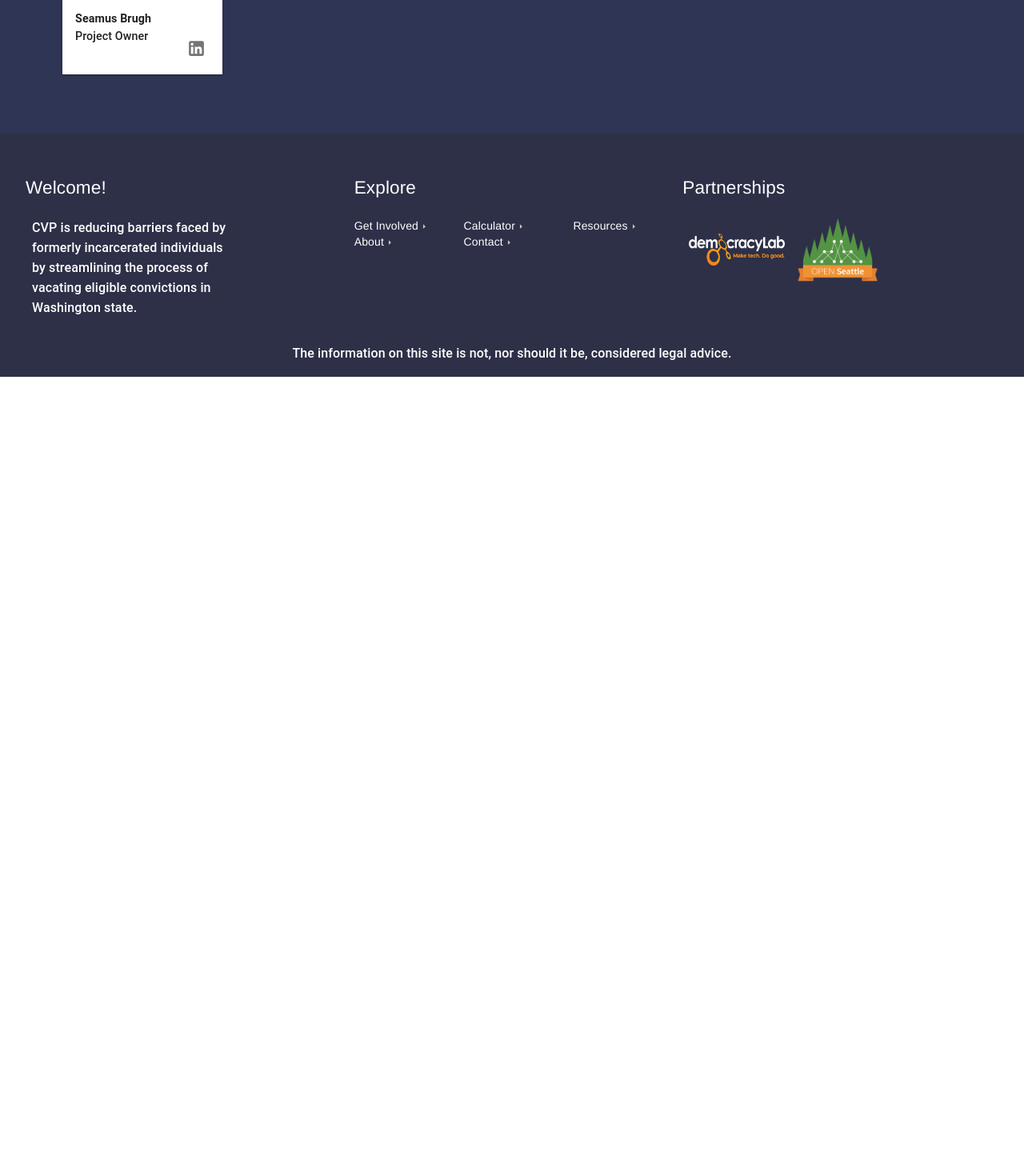
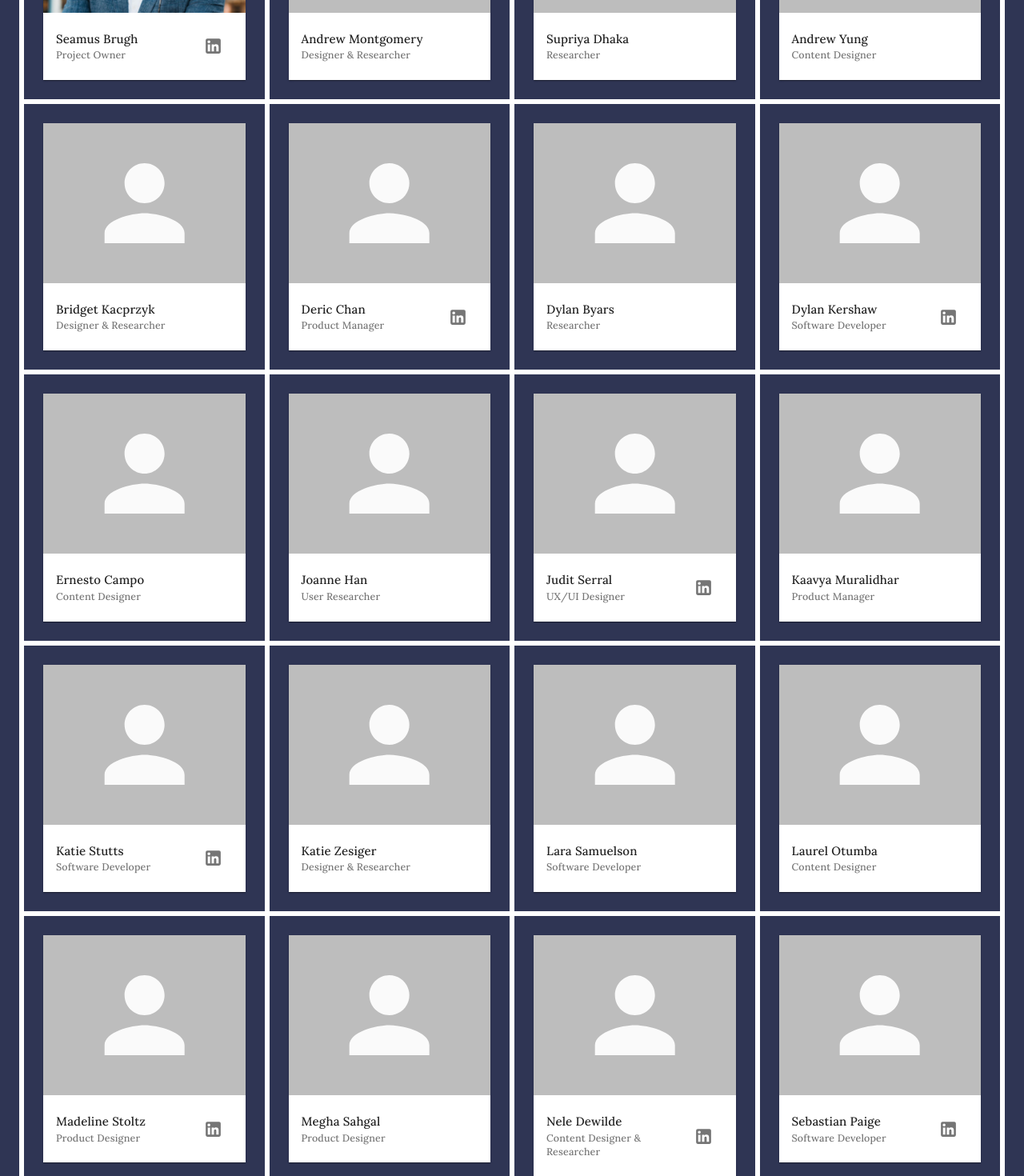
Before and after one commit to openseattle/clearviction-v1, a React (Create React App) app: page /about in a window 1280 px wide. Shown: the part 2480-3950 px from the top of the page at 80% size. Before the commit the page ends 2951 px from the top, so only its background shows below. Built offline with nearby package versions, Linux system fonts and the light colour scheme.

Commit message:
add more team data, refactor team card

```diff
--- a/src/Components/TeamCard.jsx
+++ b/src/Components/TeamCard.jsx
@@ -2,17 +2,16 @@ import {
   Avatar,
   Card,
   makeStyles,
-  Typography,
-  CardContent,
   IconButton,
-  CardActions,
   CardMedia,
+  List,
+  ListItem,
+  ListItemText,
 } from "@material-ui/core";
 import { LinkedIn } from "@material-ui/icons";
 
 const useStyles = makeStyles({
   card: {
-    width: 200,
     borderRadius: 0,
   },
   name: {
@@ -26,25 +25,24 @@ const useStyles = makeStyles({
 
 const TeamCard = (props) => {
   const classes = useStyles();
-
-  const {firstName, lastName, role, photo, linkedIn} = props.member;
-
+  const { firstName, lastName, role, profileImage, linkedIn } = props.member;
   return (
     <Card className={classes.card}>
       <CardMedia>
-        <Avatar className={classes.avatar} variant="square" src={photo} />
+        <Avatar
+          className={classes.avatar}
+          variant="square"
+          src={profileImage}
+        />
       </CardMedia>
-      <CardContent style={{ marginBottom: "-45px" }}>
-        <Typography className={classes.name} variant="h6">
-          {firstName} {lastName}
-        </Typography>
-        <Typography variant="h6">{role}</Typography>
-      </CardContent>
-      <CardActions style={{ display: "flex", justifyContent: "right" }}>
-        <IconButton href={linkedIn} target="_blank" rel="noopener noreferrer">
-          <LinkedIn fontSize="large" />
-        </IconButton>
-      </CardActions>
+      <List>
+        <ListItem>
+          <ListItemText primary={firstName + " " + lastName} secondary={role} />
+          <IconButton href={linkedIn} target="_blank" rel="noopener noreferrer">
+            {linkedIn && <LinkedIn fontSize="large" />}
+          </IconButton>
+        </ListItem>
+      </List>
     </Card>
   );
 };
--- a/src/Pages/AboutPage.jsx
+++ b/src/Pages/AboutPage.jsx
@@ -106,10 +106,13 @@ const useStyles = makeStyles((theme) => ({
     marginBottom: theme.spacing(9),
     color: "white",
   },
-
   highlightText: {
     color: theme.palette.highlight.main,
   },
+  cardGrid: {
+    padding: theme.spacing(3),
+  }
+
 }));
 
 const AboutPage = () => {
@@ -276,22 +279,19 @@ const AboutPage = () => {
           <Typography className={classes.ourTeamTitle} variant="h2">
             The Team
           </Typography>
-          <Grid container>
-            {team.map((member) => (
+          <Grid container style={{borderStyle: "solid", borderColor: "white", justifyContent: "space-evenly"}}>
+            {team.map((member, idx) => (
               <Grid
-                key={member.firstName}
+                className={classes.cardGrid}
+                key={idx}
                 item
                 xs={6}
                 sm={4}
                 md={3}
                 lg={3}
-                style={{
-                  display: "flex",
-                  justifyContent: "center",
-                  padding: "1rem",
-                }}
+                style={{borderStyle: "solid", borderColor: "white", justifyContent: "space-evenly"}}
               >
-                <TeamCard key={member.firstName} member={member} />
+                <TeamCard  member={member} />
               </Grid>
             ))}
           </Grid>
--- a/src/data/teamData.ts
+++ b/src/data/teamData.ts
@@ -1,11 +1,133 @@
 import Seamus_Brugh from "../Assets/team/Seamus Brugh.png";
-const team = [
+
+type teamMember = {
+  firstName: string;
+  lastName: string;
+  role: string;
+  linkedIn?: string;
+  profileImage?: string;
+}
+
+const team: teamMember[] = [
   {
     firstName: "Seamus",
     lastName: "Brugh",
     role: "Project Owner",
-    photo: Seamus_Brugh,
-    linkedIn: "",
-  },
+    linkedIn: "https://www.linkedin.com/in/seamusbrugh/",
+    profileImage: Seamus_Brugh,
+},
+{
+    firstName: "Andrew",
+    lastName: "Montgomery",
+    role: "Designer & Researcher",
+},
+{
+    firstName: "Supriya",
+    lastName: "Dhaka",
+    role: "Researcher",
+},
+{
+    firstName: "Andrew",
+    lastName: "Yung",
+    role: "Content Designer",
+},
+{
+    firstName: "Bridget",
+    lastName: "Kacprzyk",
+    role: "Designer & Researcher",
+},
+{
+    firstName: "Deric",
+    lastName: "Chan",
+    role: "Product Manager",
+    linkedIn: "https://www.linkedin.com/in/dericchan/"
+},
+{
+    firstName: "Dylan",
+    lastName: "Byars",
+    role: "Researcher",
+},
+{
+    firstName: "Dylan",
+    lastName: "Kershaw",
+    role: "Software Developer",
+    linkedIn: "https://www.linkedin.com/in/dylankershaw/"
+},
+{
+    firstName: "Ernesto",
+    lastName: "Campo",
+    role: "Content Designer",
+},
+{
+    firstName: "Joanne",
+    lastName: "Han",
+    role: "User Researcher",
+},
+{
+    firstName: "Judit",
+    lastName: "Serral",
+    role: "UX/UI Designer",
+    linkedIn: "https://www.linkedin.com/in/juditserral/"
+},
+{
+    firstName: "Kaavya",
+    lastName: "Muralidhar",
+    role: "Product Manager",
+},
+{
+    firstName: "Katie",
+    lastName: "Stutts",
+    role: "Software Developer",
+    linkedIn: "https://www.linkedin.com/in/stuttskl/"
+},
+{
+    firstName: "Katie",
+    lastName: "Zesiger",
+    role: "Designer & Researcher",
+},
+{
+    firstName: "Lara",
+    lastName: "Samuelson",
+    role: "Software Developer",
+},
+{
+    firstName: "Laurel",
+    lastName: "Otumba",
+    role: "Content Designer",
+},
+{
+    firstName: "Madeline",
+    lastName: "Stoltz",
+    role: "Product Designer",
+    linkedIn: "https://www.linkedin.com/in/madstoltz/"
+},
+{
+    firstName: "Megha",
+    lastName: "Sahgal",
+    role: "Product Designer",
+},
+{
+    firstName: "Nele",
+    lastName: "Dewilde",
+    role: "Content Designer & Researcher",
+    linkedIn: "https://www.linkedin.com/in/nele-dewilde/"
+},
+{
+    firstName: "Sebastian",
+    lastName: "Paige",
+    role: "Software Developer",
+    linkedIn: "https://www.linkedin.com/in/sebastian-j-paige/"
+},
+{
+    firstName: "Shelly",
+    lastName: "Zhao",
+    role: "UX/UI Designer & Researcher",
+},
+{
+    firstName: "Tiffany",
+    lastName: "Park",
+    role: "UX/UI Designer & Researcher",
+},
+
 ];
 export default team;
```
